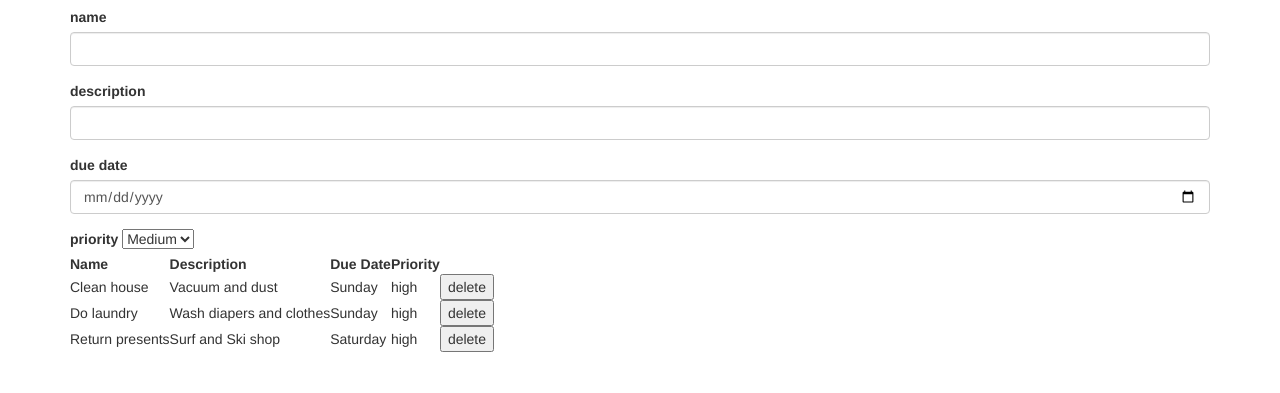
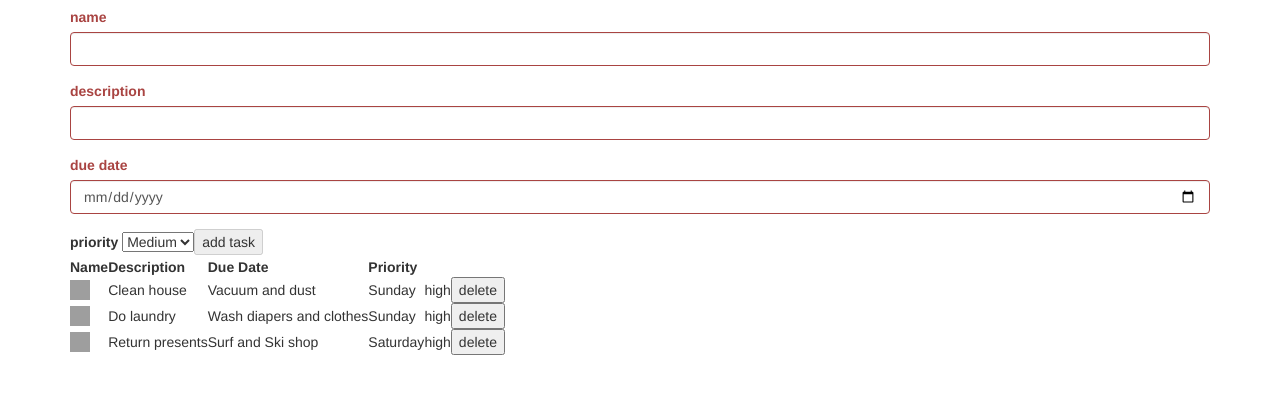
Before and after one commit to jessicafraines/todoList-angular, a website: page index.html in a window 1280 px wide. Shown: the part 63-456 px from the top of the page. Drawn offline with nearby package versions, Linux system fonts and the light colour scheme; grey boxes are pictures that could not be loaded.

Commit message:
added css and images

```diff
--- /dev/null
+++ b/css/main.css
@@ -0,0 +1,4 @@
+.todoImg{
+    height: 20px;
+    width: 20px;
+}
--- a/index.html
+++ b/index.html
@@ -6,29 +6,30 @@
     <meta name="viewport" content="width=device-width, initial-scale=1">
     <title>My Angular Todo App</title>
     <link rel="stylesheet" href="bower_components/bootstrap/dist/css/bootstrap.min.css">
+    <link rel="stylesheet" href="css/main.css">
   </head>
   <body>
     <div class="container" ng-controller="TodoController as todoCtrl">
       <h1>My task list</h1>
       <form name="myForm" ng-submit="myForm.$valid && todoCtrl.addTask()" novalidate>
-        <div class="form-group">
+        <div class="form-group" ng-class="{'has-error': !todoCtrl.newTask.name}">
         <label class="control-label">name</label>
         <input class="form-control" type="text" ng-model="todoCtrl.newTask.name" required>
-      </div>
-        <div class="form-group">
+        </div>
+        <div class="form-group" ng-class="{'has-error': !todoCtrl.newTask.desc}">
         <label class="control-label">description</label>
           <input class="form-control" type="text" ng-model="todoCtrl.newTask.desc" required>
       </div>
-        <div class="form-group">
+        <div class="form-group" ng-class="{'has-error': !todoCtrl.newTask.due}">
         <label class="control-label">due date</label>
           <input class="form-control" type="date" ng-model="todoCtrl.newTask.due">
       </div>
-        <div class="form-group">
+       <div class="form-group" ng-class="{'has-error': !todoCtrl.newTask.priority}">
         <label>priority</label>
           <select ng-model="todoCtrl.newTask.priority">
         <option value="{{val}}" ng-repeat="(val, text) in todoCtrl.priorityOptions">
         {{text}}
-        <input type="submit" value="add task" ng-show="myForm.$valid">
+        <input type="submit" value="add task" ng-disabled="myForm.$invalid">
       </form>
       <table>
         <thead>
@@ -41,6 +42,7 @@
         </thead>
         <tbody>
           <tr ng-repeat="task in todoCtrl.tasks">
+            <td><img class="todoImg" ng-src="{{task.image}}"></td>
             <td>{{task.name}}</td>
             <td>{{task.desc}}</td>
             <td>{{task.due | date: "shortDate"}}</td>
--- a/js/main.js
+++ b/js/main.js
@@ -9,19 +9,22 @@
           name: 'Clean house',
           desc: 'Vacuum and dust',
           due: 'Sunday',
-          priority: 'high'
+          priority: 'high',
+          image: 'http://i.imgur.com/lyeiJoRb.jpg'
         },
         {
           name: 'Do laundry',
           desc: 'Wash diapers and clothes',
           due: 'Sunday',
-          priority: 'high'
+          priority: 'high',
+          image: 'http://i.imgur.com/lyeiJoRb.jpg'
         },
         {
           name: 'Return presents',
           desc: 'Surf and Ski shop',
           due: 'Saturday',
-          priority: 'high'
+          priority: 'high',
+          image: 'http://i.imgur.com/lyeiJoRb.jpg'
         }
       ];
       vm.priorityOptions =
@@ -40,8 +43,8 @@
           vm.tasks.splice(index, 1);
         };
 
+        vm.newTask = _freshTask();
 
-        vm.newTask = _freshTask();
         function _freshTask(){
           return {
             priority: 'medium'
```
